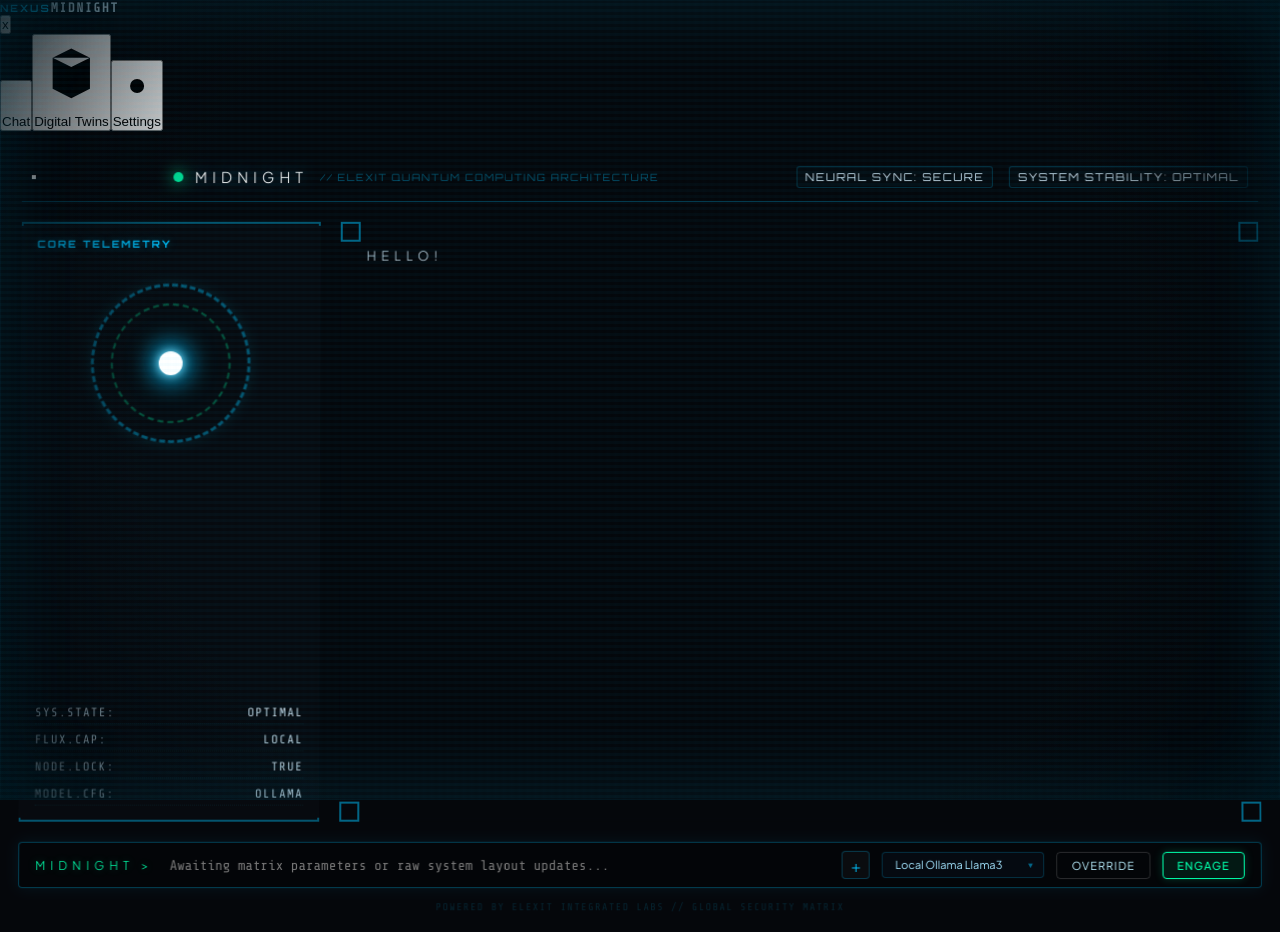
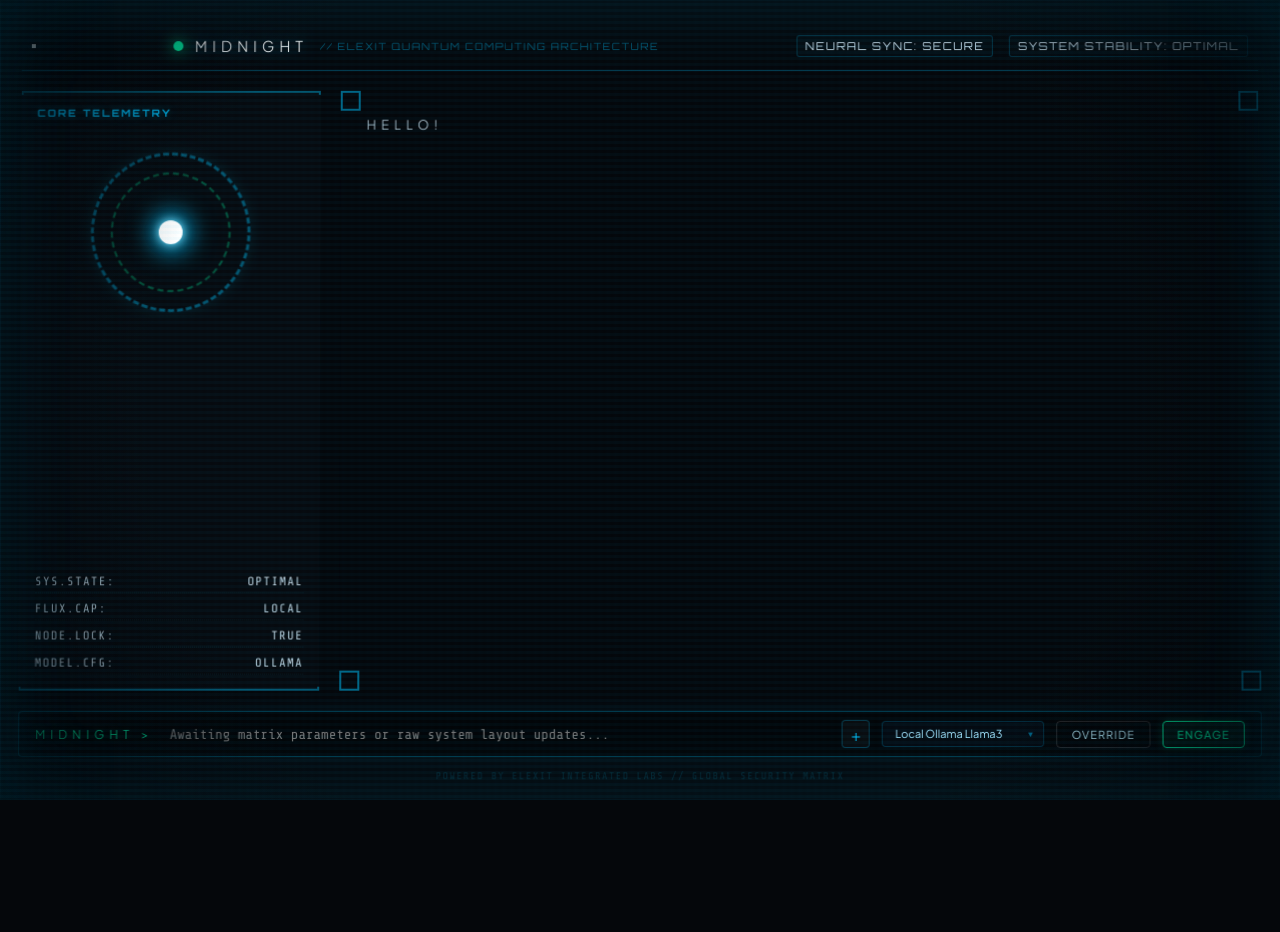
Before and after one commit to BJSK2345/Midnight, a React (Vite) app: page / in a window 1280 px wide. After the commit the page ends 801 px from the top, so only its background shows below. Built offline with nearby package versions, Linux system fonts and the light colour scheme.

Commit message:
Update App.jsx

```diff
--- a/src/App.jsx
+++ b/src/App.jsx
@@ -138,15 +138,16 @@ export default function App() {
     <>
       <div className="hologram-overlay" />
       <div className="glitch-vignette" />
+      {sidebarOpen && (
         <Sidebar
           activeView={activeView}
-        isOpen={sidebarOpen}
           onNavigate={(view) => {
             setActiveView(view);
             setSidebarOpen(false);
           }}
           onClose={() => setSidebarOpen(false)}
         />
+      )}
       <div className={`stark-hud midnight-shell ${sidebarOpen ? 'sidebar-shifted' : ''}`}>
         <Header isStreaming={isStreaming} onMenuClick={() => setSidebarOpen((open) => !open)} />
         <div className="hud-matrix-body midnight-matrix-body">
```
Lines whose indentation alone changed are shown as unchanged.
